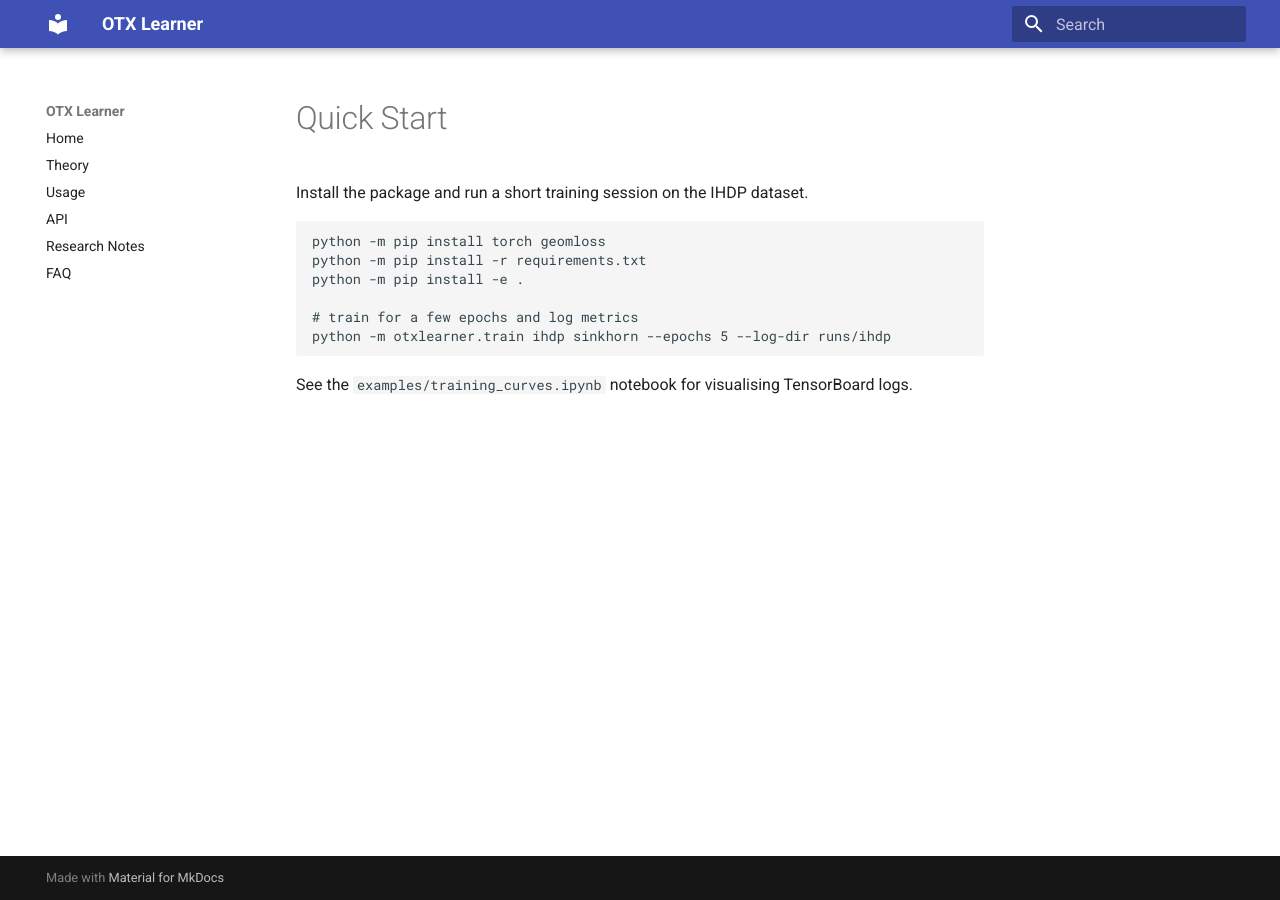
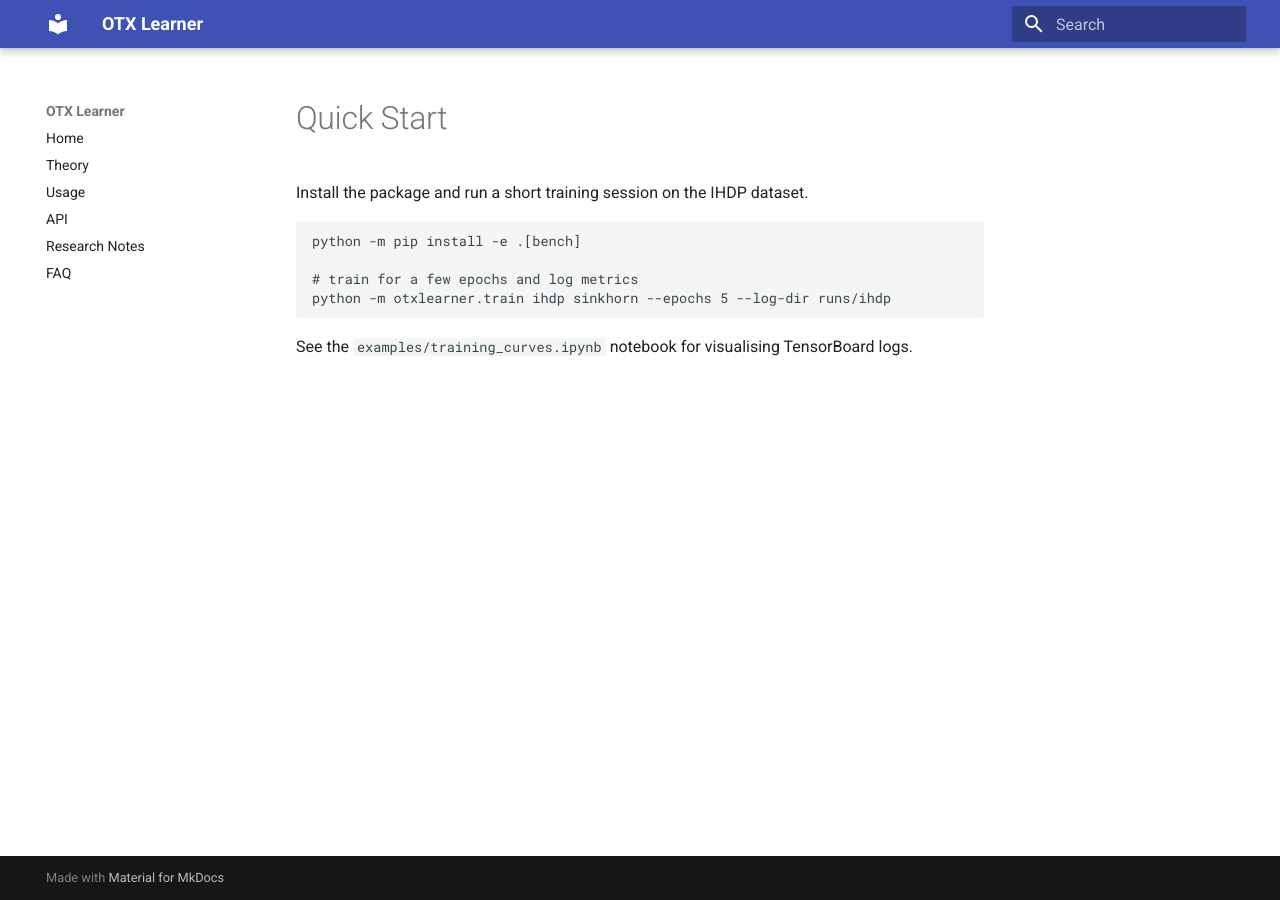
Before and after one commit to mattsq/otxlearner, an MkDocs documentation site: the page built from docs/quick_start.md, in a window 1280 px wide. Built offline with MkDocs 1.6.1 and Material for MkDocs 9.7.7, drawn with Linux system fonts in a browser that asks for light colours.

````diff
--- a/docs/quick_start.md
+++ b/docs/quick_start.md
@@ -3,9 +3,7 @@
 Install the package and run a short training session on the IHDP dataset.
 
 ```bash
-python -m pip install torch geomloss
-python -m pip install -r requirements.txt
-python -m pip install -e .
+python -m pip install -e .[bench]
 
 # train for a few epochs and log metrics
 python -m otxlearner.train ihdp sinkhorn --epochs 5 --log-dir runs/ihdp
````
Also changed, not shown: README.md (+1 -3 lines), pyproject.toml (+11 -2 lines), requirements.txt (deleted, +0 -15 lines), 1 other file.
